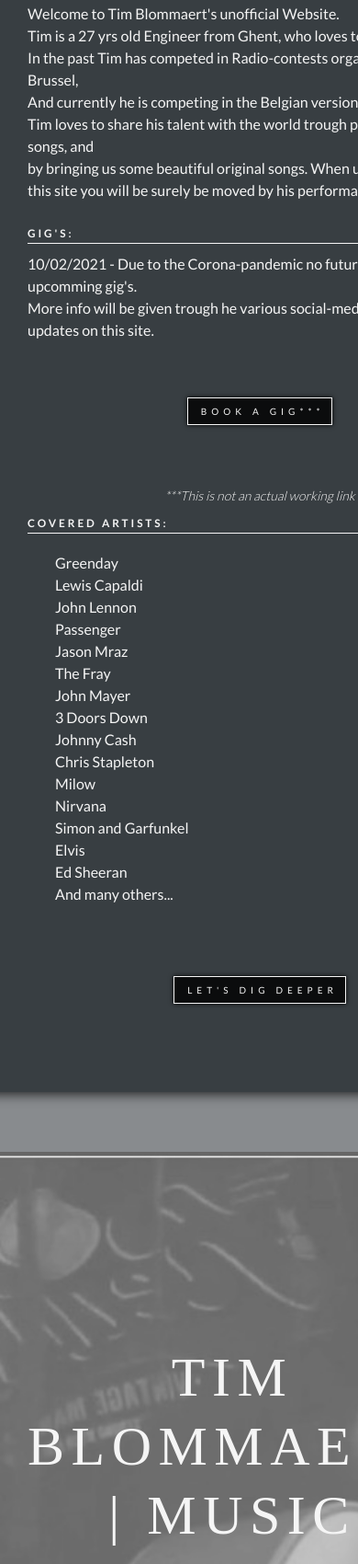
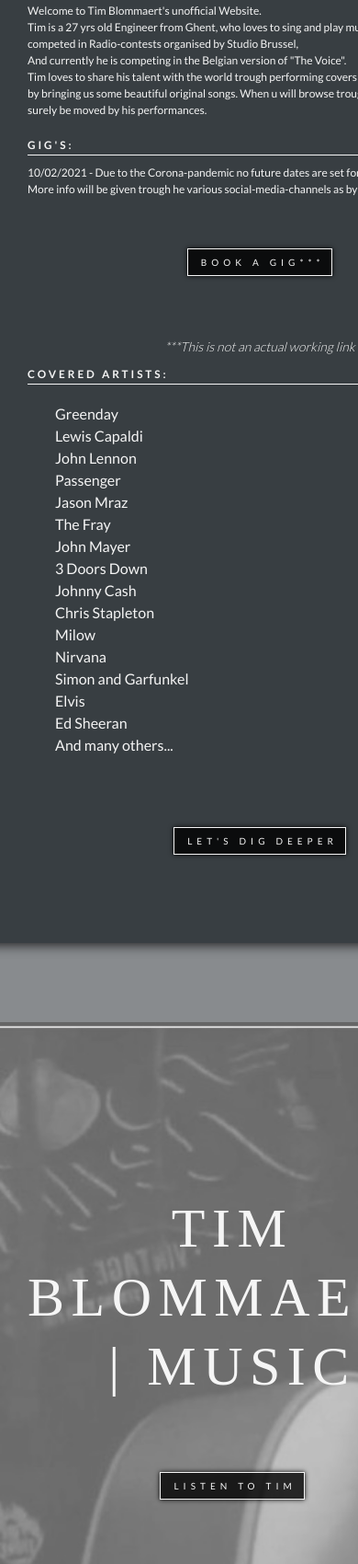
Before and after one commit to AspiringWebDev/Blomme_Music_2.0, a plain HTML site: page index.html in a window 390 px wide. Shown: the part 1328-3028 px from the top of the page at 92% size. Drawn offline with nearby package versions, Linux system fonts and the light colour scheme.

Commit message:
responsive i think

```diff
--- a/media.css
+++ b/media.css
@@ -1,9 +1,16 @@
-@media only screen
-    and (device-width : 375px)
-    and (device-height : 812px)
-    and (-webkit-device-pixel-ratio : 3) {
+@media (max-width:375px)
+
+    {
         p{
             font-size: 12px;
             margin-right: 15px;
         }
     }
+
+@media (max-width: 414px)  {
+    p{
+            font-size: 12px;
+            margin-right: 15px;
+    }
+
+}
```
